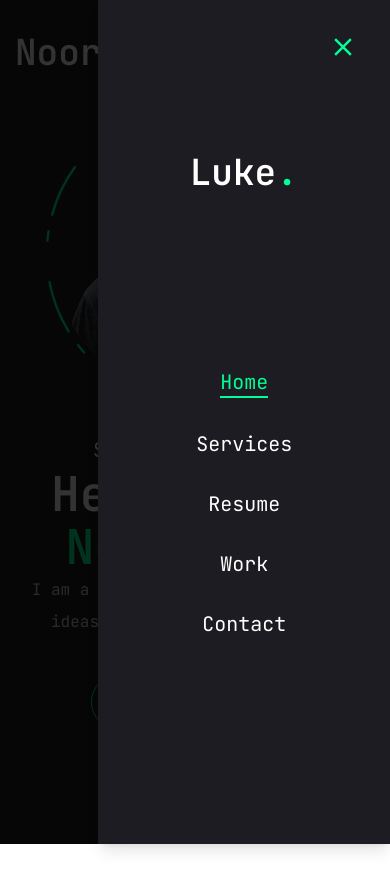
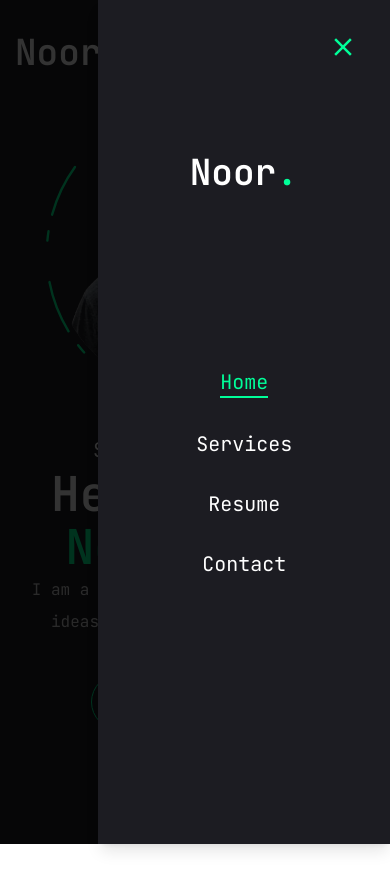
Before and after one commit to nabi-noor/portfolio-clone, a Next.js app: page / in a window 390 px wide. Both pictures are taken after a click on the button 359 px from the left and 52 px from the top of the page. Shown: the top 890 px of the page. Built offline with nearby package versions, Linux system fonts and the light colour scheme.

Commit message:
added some changes

```diff
--- a/components/MobileNav.jsx
+++ b/components/MobileNav.jsx
@@ -18,10 +18,10 @@
         name: 'resume',
         path: '/resume',
     },
-    {
-        name: 'work',
-        path: '/work',
-    },
+    // {
+    //     name: 'work',
+    //     path: '/work',
+    // },
     {
         name: 'contact',
         path: '/contact',
@@ -39,7 +39,7 @@
                 {/* logo */}
                 <div className="mt-32 mb-40 text-2xl text-center">
                     <Link href="/">
-                        <h1 className='text-4xl font-semibold'>Luke<span className='text-accent'>.</span></h1>
+                        <h1 className='text-4xl font-semibold'>Noor<span className='text-accent'>.</span></h1>
                     </Link>
                 </div>
                 {/* nav */}
```
